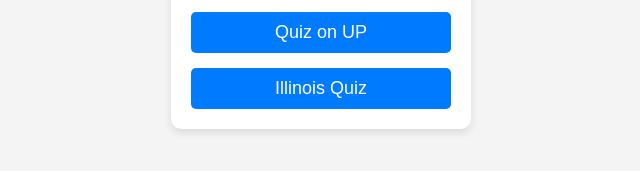
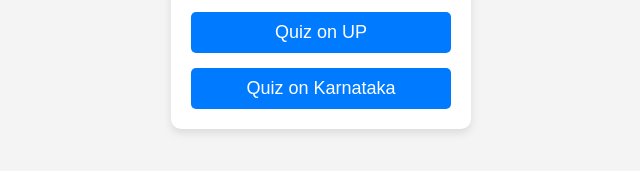
Before and after one commit to Shivakumar-Nyamagoud/IndianCulture, a website: page quiz.html in a window 1280 px wide. Shown: the part 461-632 px from the top of the page, 319-959 px from the left. Drawn offline with Linux system fonts and the light colour scheme; files that its build step writes are made by us from their sources.

Commit message:
Update quiz.html

```diff
--- a/quiz.html
+++ b/quiz.html
@@ -68,7 +68,7 @@
             <a href="pages/Maharashtra/quiz.html" class="quiz-button">Quiz on Maharashtra</a>
             <a href="pages/rajasthan/quiz.html" class="quiz-button">Quiz on Rajasthan</a>
             <a href="pages/up/quiz.html" class="quiz-button">Quiz on UP</a>
-            <a href="karnataka/karquiz.html" class="quiz-button">Illinois Quiz</a>
+            <a href="karnataka/karquiz.html" class="quiz-button">Quiz on Karnataka</a>
         </div>
     </div>
 
```
